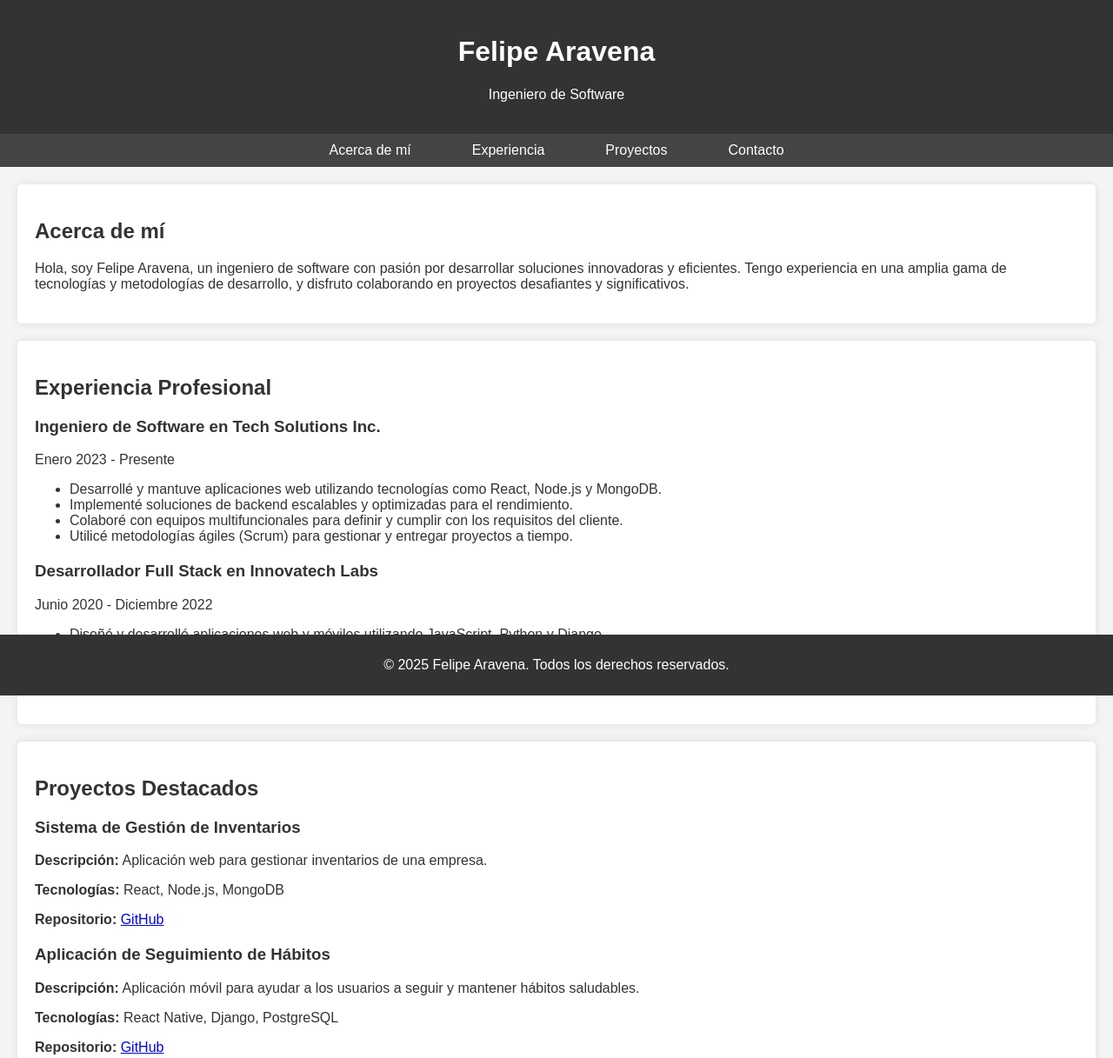
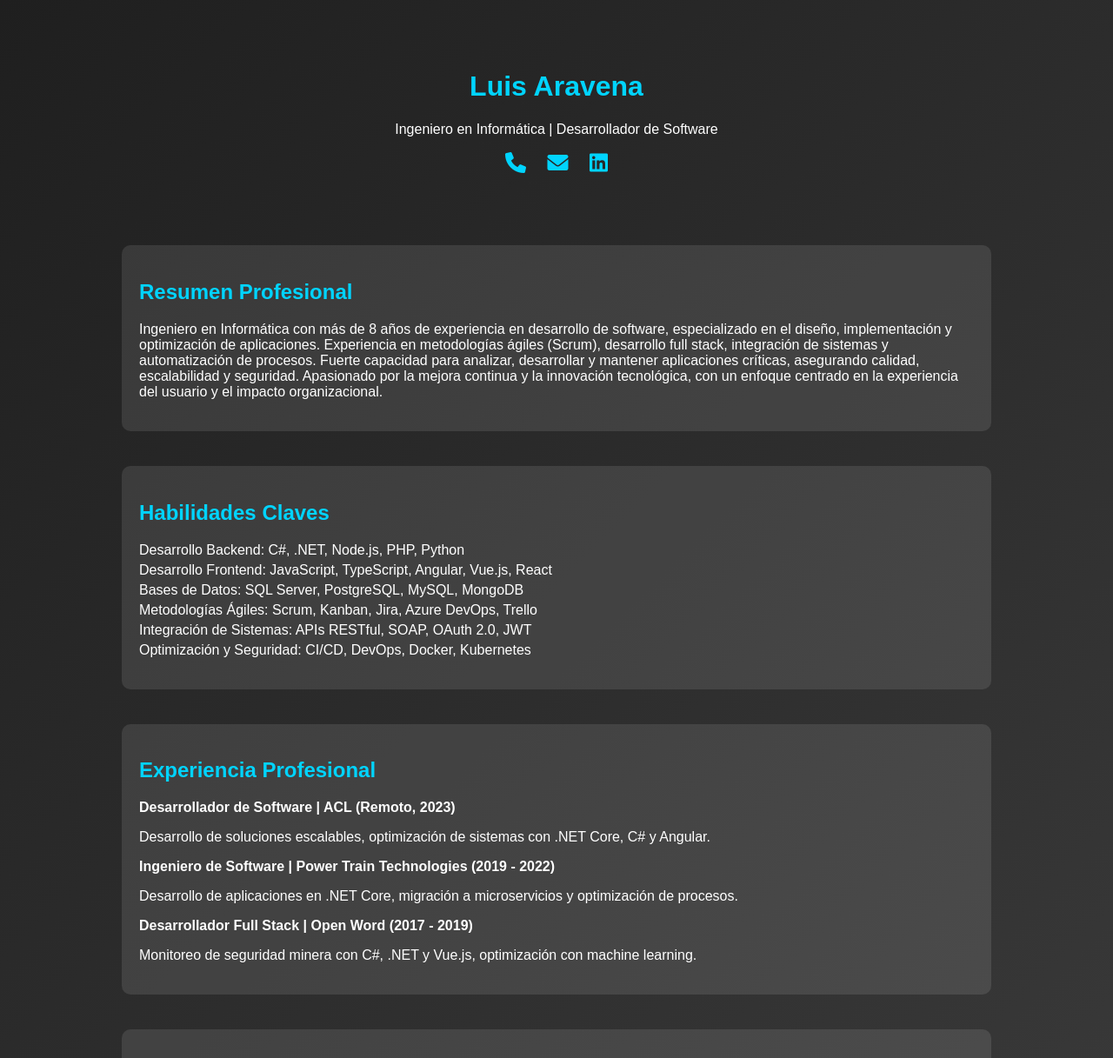
Before and after one commit to felipearavena/luisfelipe.github.io, a plain HTML site: page index.html in a window 1280 px wide. Shown: the top 1217 px of the page at 87% size. Drawn offline with Linux system fonts and the light colour scheme.

Commit message:
otra prueba

```diff
--- a/index.html
+++ b/index.html
@@ -3,75 +3,104 @@
 <head>
     <meta charset="UTF-8">
     <meta name="viewport" content="width=device-width, initial-scale=1.0">
-    <title>Portafolio de Felipe Aravena</title>
-    <link rel="stylesheet" href="styles.css">
-    <script async src="https://www.googletagmanager.com/gtag/js?id=UA-XXXXX-Y"></script>
-    <script src="analytics.js"></script>
+    <title>CV - Luis Aravena</title>
+    <link rel="stylesheet" href="https://cdnjs.cloudflare.com/ajax/libs/font-awesome/6.0.0/css/all.min.css">
+    <style>
+        body {
+            font-family: 'Arial', sans-serif;
+            background: linear-gradient(135deg, #1f1f1f, #3a3a3a);
+            color: #ffffff;
+            margin: 0;
+            padding: 0;
+        }
+        .container {
+            width: 80%;
+            max-width: 1000px;
+            margin: auto;
+            padding: 20px;
+        }
+        header {
+            text-align: center;
+            padding: 40px 0;
+        }
+        h1, h2, h3 {
+            color: #00d4ff;
+        }
+        .section {
+            margin: 40px 0;
+            padding: 20px;
+            background: rgba(255, 255, 255, 0.1);
+            border-radius: 10px;
+            transition: transform 0.3s;
+        }
+        .section:hover {
+            transform: scale(1.02);
+        }
+        .contact-icons a {
+            color: #00d4ff;
+            margin: 0 10px;
+            font-size: 1.5em;
+            transition: color 0.3s;
+        }
+        .contact-icons a:hover {
+            color: #ffffff;
+        }
+        .skills ul {
+            list-style: none;
+            padding: 0;
+        }
+        .skills li {
+            margin: 5px 0;
+        }
+    </style>
 </head>
 <body>
-    <header>
-        <h1>Felipe Aravena</h1>
-        <p>Ingeniero de Software</p>
-    </header>
-    <nav>
-        <ul>
-            <li><a href="#about">Acerca de mí</a></li>
-            <li><a href="#experience">Experiencia</a></li>
-            <li><a href="#projects">Proyectos</a></li>
-            <li><a href="#contact">Contacto</a></li>
-        </ul>
-    </nav>
-    <section id="about">
-        <h2>Acerca de mí</h2>
-        <p>Hola, soy Felipe Aravena, un ingeniero de software con pasión por desarrollar soluciones innovadoras y eficientes. Tengo experiencia en una amplia gama de tecnologías y metodologías de desarrollo, y disfruto colaborando en proyectos desafiantes y significativos.</p>
-    </section>
-    <section id="experience">
-        <h2>Experiencia Profesional</h2>
-        <div class="job">
-            <h3>Ingeniero de Software en Tech Solutions Inc.</h3>
-            <p>Enero 2023 - Presente</p>
+    <div class="container">
+        <header>
+            <h1>Luis Aravena</h1>
+            <p>Ingeniero en Informática | Desarrollador de Software</p>
+            <div class="contact-icons">
+                <a href="tel:+56978288461"><i class="fas fa-phone"></i></a>
+                <a href="mailto:luisfelipearavena.a@gmail.com"><i class="fas fa-envelope"></i></a>
+                <a href="https://www.linkedin.com/in/luisfelipe-aravena" target="_blank"><i class="fab fa-linkedin"></i></a>
+            </div>
+        </header>
+
+        <section class="section">
+            <h2>Resumen Profesional</h2>
+            <p>Ingeniero en Informática con más de 8 años de experiencia en desarrollo de software, especializado en el diseño, implementación y optimización de aplicaciones. Experiencia en metodologías ágiles (Scrum), desarrollo full stack, integración de sistemas y automatización de procesos. Fuerte capacidad para analizar, desarrollar y mantener aplicaciones críticas, asegurando calidad, escalabilidad y seguridad. Apasionado por la mejora continua y la innovación tecnológica, con un enfoque centrado en la experiencia del usuario y el impacto organizacional.</p>
+        </section>
+
+        <section class="section skills">
+            <h2>Habilidades Claves</h2>
             <ul>
-                <li>Desarrollé y mantuve aplicaciones web utilizando tecnologías como React, Node.js y MongoDB.</li>
-                <li>Implementé soluciones de backend escalables y optimizadas para el rendimiento.</li>
-                <li>Colaboré con equipos multifuncionales para definir y cumplir con los requisitos del cliente.</li>
-                <li>Utilicé metodologías ágiles (Scrum) para gestionar y entregar proyectos a tiempo.</li>
+                <li>Desarrollo Backend: C#, .NET, Node.js, PHP, Python</li>
+                <li>Desarrollo Frontend: JavaScript, TypeScript, Angular, Vue.js, React</li>
+                <li>Bases de Datos: SQL Server, PostgreSQL, MySQL, MongoDB</li>
+                <li>Metodologías Ágiles: Scrum, Kanban, Jira, Azure DevOps, Trello</li>
+                <li>Integración de Sistemas: APIs RESTful, SOAP, OAuth 2.0, JWT</li>
+                <li>Optimización y Seguridad: CI/CD, DevOps, Docker, Kubernetes</li>
             </ul>
-        </div>
-        <div class="job">
-            <h3>Desarrollador Full Stack en Innovatech Labs</h3>
-            <p>Junio 2020 - Diciembre 2022</p>
-            <ul>
-                <li>Diseñé y desarrollé aplicaciones web y móviles utilizando JavaScript, Python y Django.</li>
-                <li>Implementé APIs RESTful para la integración de servicios externos.</li>
-                <li>Realicé pruebas unitarias y de integración para asegurar la calidad del código.</li>
-                <li>Participé en revisiones de código y mentoría de nuevos desarrolladores.</li>
-            </ul>
-        </div>
-    </section>
-    <section id="projects">
-        <h2>Proyectos Destacados</h2>
-        <div class="project">
-            <h3>Sistema de Gestión de Inventarios</h3>
-            <p><strong>Descripción:</strong> Aplicación web para gestionar inventarios de una empresa.</p>
-            <p><strong>Tecnologías:</strong> React, Node.js, MongoDB</p>
-            <p><strong>Repositorio:</strong> <a href="https://github.com/felipearavena/inventory-management" target="_blank">GitHub</a></p>
-        </div>
-        <div class="project">
-            <h3>Aplicación de Seguimiento de Hábitos</h3>
-            <p><strong>Descripción:</strong> Aplicación móvil para ayudar a los usuarios a seguir y mantener hábitos saludables.</p>
-            <p><strong>Tecnologías:</strong> React Native, Django, PostgreSQL</p>
-            <p><strong>Repositorio:</strong> <a href="https://github.com/felipearavena/habit-tracker" target="_blank">GitHub</a></p>
-        </div>
-    </section>
-    <section id="contact">
-        <h2>Contacto</h2>
-        <p><strong>Correo electrónico:</strong> felipe.aravena@example.com</p>
-        <p><strong>LinkedIn:</strong> <a href="https://www.linkedin.com/in/felipearavena/" target="_blank">linkedin.com/in/felipearavena</a></p>
-        <p><strong>GitHub:</strong> <a href="https://github.com/felipearavena" target="_blank">github.com/felipearavena</a></p>
-    </section>
-    <footer>
-        <p>&copy; 2025 Felipe Aravena. Todos los derechos reservados.</p>
-    </footer>
-    <script src="scripts.js"></script>
+        </section>
+
+        <section class="section">
+            <h2>Experiencia Profesional</h2>
+            <p><strong>Desarrollador de Software | ACL (Remoto, 2023)</strong></p>
+            <p>Desarrollo de soluciones escalables, optimización de sistemas con .NET Core, C# y Angular.</p>
+
+            <p><strong>Ingeniero de Software | Power Train Technologies (2019 - 2022)</strong></p>
+            <p>Desarrollo de aplicaciones en .NET Core, migración a microservicios y optimización de procesos.</p>
+
+            <p><strong>Desarrollador Full Stack | Open Word (2017 - 2019)</strong></p>
+            <p>Monitoreo de seguridad minera con C#, .NET y Vue.js, optimización con machine learning.</p>
+        </section>
+
+        <section class="section">
+            <h2>Formación y Certificaciones</h2>
+            <p>Ingeniería en Informática | Universidad Tecnológica de Chile Inacap (2014)</p>
+            <p>Scrum Product Owner (CSPO) | CertiProf (2023)</p>
+            <p>Cloud Computing y Servicios AWS/Azure | Cursos Online (2022)</p>
+        </section>
+    </div>
 </body>
 </html>
--- a/styles.css
+++ b/styles.css
@@ -1,77 +1,117 @@
 body {
-    font-family: Arial, sans-serif;
+    font-family: 'Arial', sans-serif;
+    line-height: 1.6;
     margin: 0;
     padding: 0;
-    background-color: #f4f4f4;
     color: #333;
+    background: #1d1d1d;
+    color: #f4f4f4;
 }
 
 header {
-    background-color: #333;
+    background: #333;
     color: #fff;
-    padding: 20px;
+    padding: 1rem 0;
     text-align: center;
 }
 
+header h1 {
+    margin: 0;
+    font-size: 2.5rem;
+}
+
+header p {
+    margin: 0.5rem 0;
+}
+
 nav {
-    background-color: #444;
+    background: #444;
+    padding: 1rem 0;
+    text-align: center;
 }
 
 nav ul {
     list-style: none;
     padding: 0;
-    margin: 0;
-    display: flex;
-    justify-content: center;
 }
 
 nav ul li {
-    margin: 0 15px;
+    display: inline;
+    margin: 0 1rem;
 }
 
 nav ul li a {
     color: #fff;
     text-decoration: none;
-    padding: 10px 20px;
-    display: block;
+    font-weight: bold;
 }
 
 nav ul li a:hover {
-    background-color: #555;
+    text-decoration: underline;
+}
+
+.contact-info {
+    margin-top: 1rem;
+    text-align: center;
+}
+
+.contact-info p {
+    margin: 0.2rem 0;
+}
+
+.contact-info a {
+    color: #fff;
+    text-decoration: none;
+}
+
+main {
+    margin: 2rem auto;
+    padding: 2rem;
+    max-width: 800px;
+    background: #2d2d2d;
+    box-shadow: 0 0 10px rgba(0, 0, 0, 0.5);
 }
 
 section {
-    padding: 20px;
-    margin: 20px;
-    background-color: #fff;
-    border-radius: 5px;
-    box-shadow: 0 0 10px rgba(0, 0, 0, 0.1);
-    opacity: 0;
-    transform: translateY(20px);
-    animation: fadeInUp 1s forwards;
+    margin-bottom: 2rem;
 }
 
-h2 {
-    color: #333;
+section h2 {
+    margin-bottom: 1rem;
+    color: #f4f4f4;
+    border-bottom: 2px solid #f4f4f4;
+    padding-bottom: 0.5rem;
+}
+
+ul {
+    list-style-type: none;
+    padding: 0;
+}
+
+ul li {
+    margin-bottom: 0.5rem;
+}
+
+.job {
+    margin-bottom: 1.5rem;
 }
 
 footer {
-    background-color: #333;
+    text-align: center;
+    padding: 1rem 0;
+    background: #333;
     color: #fff;
-    text-align: center;
-    padding: 10px 0;
-    position: fixed;
-    width: 100%;
-    bottom: 0;
 }
 
-.job, .project {
-    margin-bottom: 20px;
+@keyframes fadeIn {
+    from {
+        opacity: 0;
+    }
+    to {
+        opacity: 1;
+    }
 }
 
-@keyframes fadeInUp {
-    to {
-        opacity: 1;
-        transform: translateY(0);
-    }
+header, nav, main, footer {
+    animation: fadeIn 2s ease-in;
 }
```
